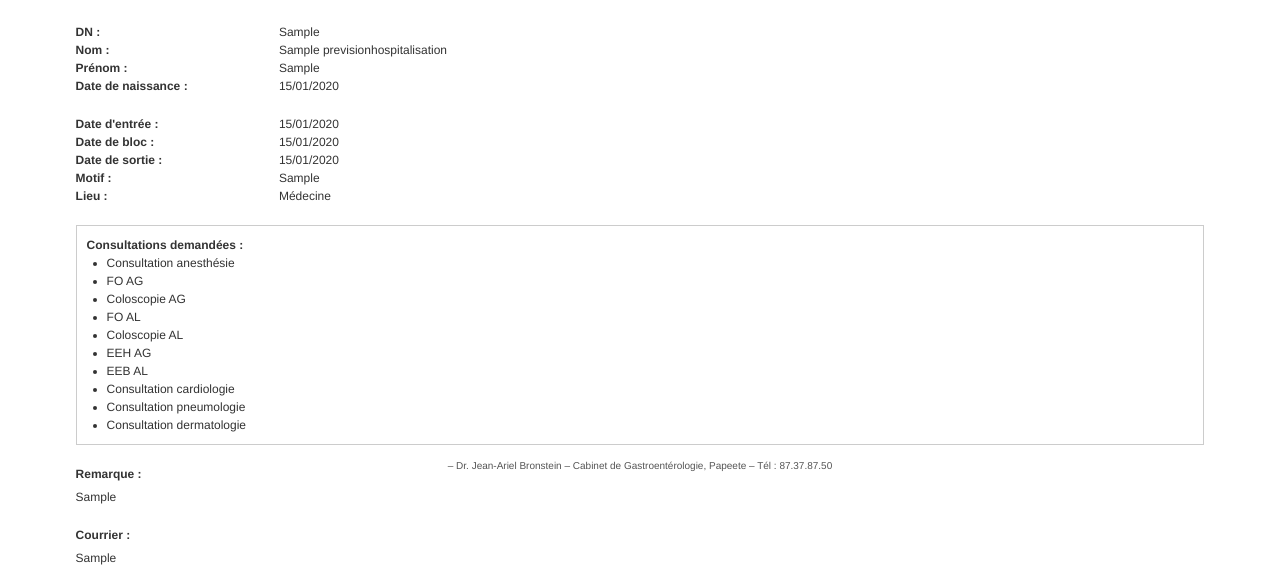
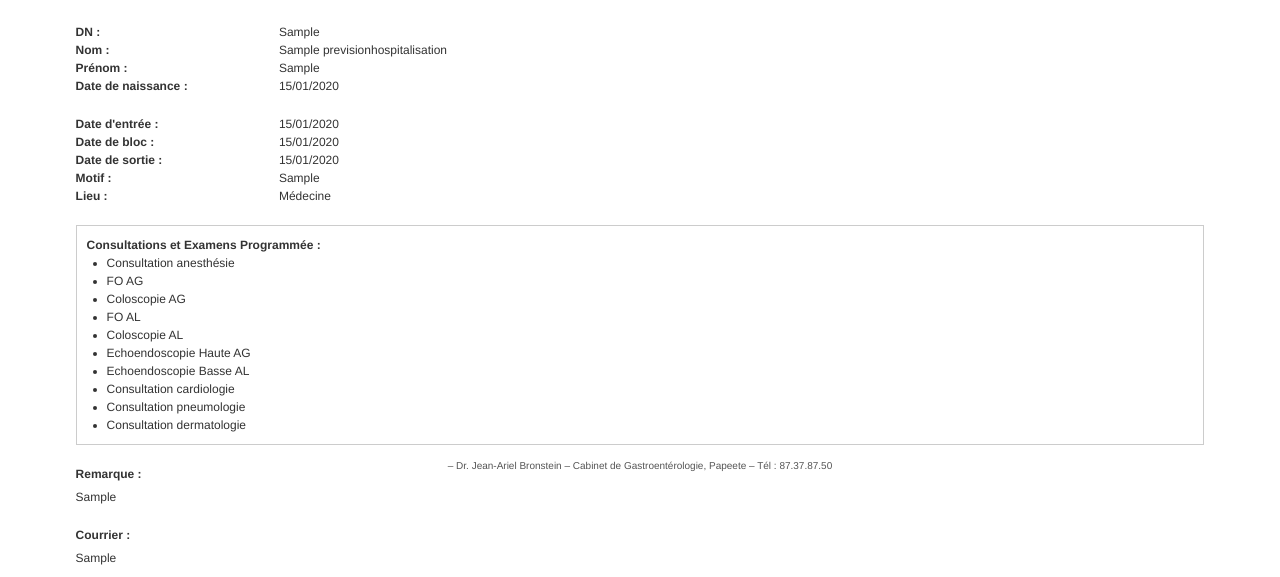
Before and after one commit to bja98713/jabbureau, a Django app: page /facturation/previsions/1/ in a window 1280 px wide. Shown: the part 270-847 px from the top of the page. Run offline with Django 5.2, Linux system fonts and the light colour scheme; tables that the repository leaves empty hold one stand-in row (values such as "Sample post").

Commit message:
maj locale 140525 21_15- 2

```diff
--- a/comptabilite/templates/comptabilite/prevision_detail.html
+++ b/comptabilite/templates/comptabilite/prevision_detail.html
@@ -93,15 +93,15 @@
     </div>
 
     <div class="section block">
-        <strong>Consultations demandées :</strong>
+        <strong>Consultations et Examens Programmée :</strong>
         <ul>
           {% if prevision.cs_anesthesie %}<li>Consultation anesthésie</li>{% endif %}
           {% if prevision.fo_ag %}<li>FO AG</li>{% endif %}
           {% if prevision.colo_ag %}<li>Coloscopie AG</li>{% endif %}
           {% if prevision.fo_al %}<li>FO AL</li>{% endif %}
           {% if prevision.colo_al %}<li>Coloscopie AL</li>{% endif %}
-          {% if prevision.eeh_ag %}<li>EEH AG</li>{% endif %}
-          {% if prevision.eeb_al %}<li>EEB AL</li>{% endif %}
+          {% if prevision.eeh_ag %}<li>Echoendoscopie Haute AG</li>{% endif %}
+          {% if prevision.eeb_al %}<li>Echoendoscopie Basse AL</li>{% endif %}
           {% if prevision.cs_cardiologie %}<li>Consultation cardiologie</li>{% endif %}
           {% if prevision.cs_pneumologie %}<li>Consultation pneumologie</li>{% endif %}
           {% if prevision.cs_dermatologie %}<li>Consultation dermatologie</li>{% endif %}
```
